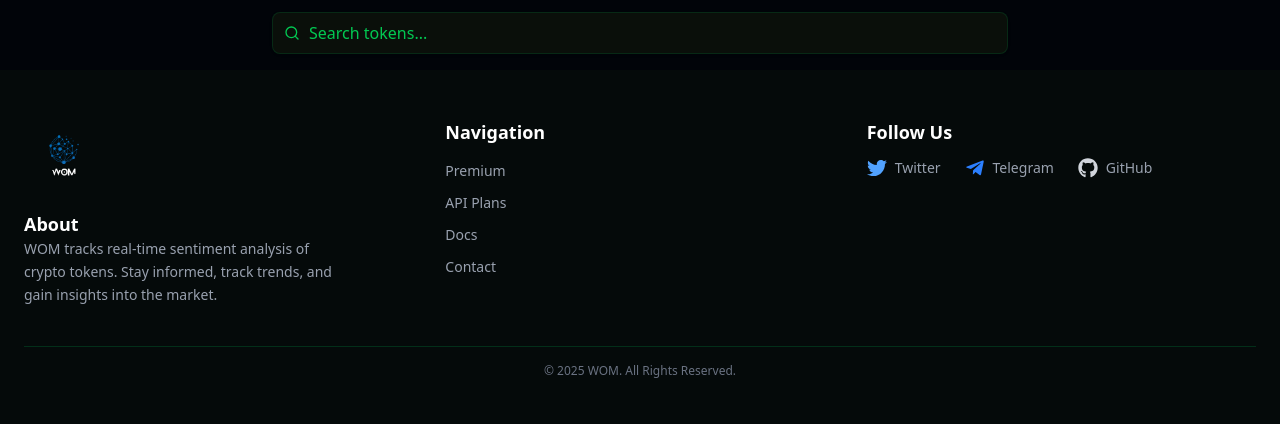
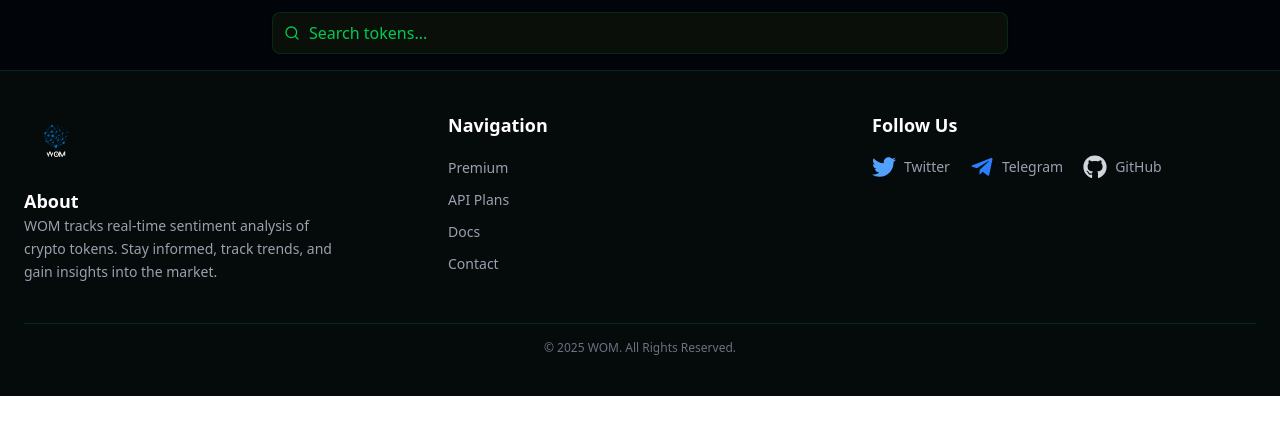
Before and after one commit to cruellacodes/wom-fe, a React (Vite) app: page / in a window 1280 px wide. Shown: the part 505-929 px from the top of the page. After the commit the page ends 901 px from the top, so only its background shows below. Built offline with nearby package versions, Linux system fonts and the light colour scheme; no server answers.

Commit message:
updated footer and some small fixes

```diff
--- a/src/components/Footer.jsx
+++ b/src/components/Footer.jsx
@@ -4,56 +4,60 @@ import Logo from "../assets/logo.png";
 
 const Footer = () => {
   return (
-    <footer className="relative bg-[#050A0A] text-gray-400 py-12 px-6">
-      <div className="max-w-7xl mx-auto grid grid-cols-1 md:grid-cols-3 gap-8 text-center md:text-left">
+    <footer className="relative bg-[#050A0A] text-gray-400 py-10 px-6 border-t border-green-900/40">
+      <div className="max-w-7xl mx-auto grid grid-cols-1 sm:grid-cols-3 gap-10 text-center sm:text-left">
 
         {/* About Section */}
-        <div className="flex flex-col items-center md:items-start">
-          <img src={Logo} alt="WOM Logo" className="w-20 h-20 mb-3" />
+        <div className="flex flex-col items-center sm:items-start">
+          <img src={Logo} alt="WOM Logo" className="w-16 h-16 mb-3 opacity-90 hover:opacity-100 transition duration-300" />
           <h2 className="text-lg font-semibold text-white">About</h2>
-          <p className="text-sm max-w-xs leading-relaxed">
+          <p className="text-sm max-w-xs leading-relaxed text-gray-400">
             WOM tracks real-time sentiment analysis of crypto tokens.
             Stay informed, track trends, and gain insights into the market.
           </p>
         </div>
 
         {/* Navigation Links */}
-        <div className="flex flex-col items-center md:items-start">
-          <h3 className="text-lg font-semibold text-white mb-3">Navigation</h3>
+        <div className="flex flex-col items-center sm:items-start">
+          <h3 className="text-lg font-semibold text-white mb-4">Navigation</h3>
           <ul className="space-y-2">
-            <li><a href="/premium" className="text-sm hover:text-green-400 transition">Premium</a></li>
-            <li><a href="/api-plans" className="text-sm hover:text-green-400 transition">API Plans</a></li>
-            <li><a href="/docs" className="text-sm hover:text-green-400 transition">Docs</a></li>
-            <li><a href="/contact" className="text-sm hover:text-green-400 transition">Contact</a></li>
+            {["Premium", "API Plans", "Docs", "Contact"].map((link, index) => (
+              <li key={index}>
+                <a href={`/${link.toLowerCase().replace(" ", "-")}`}
+                   className="text-sm text-gray-400 hover:text-green-400 transition duration-300 hover:tracking-wider">
+                  {link}
+                </a>
+              </li>
+            ))}
           </ul>
         </div>
 
         {/* Socials */}
-        <div className="flex flex-col items-center md:items-start">
-          <h3 className="text-lg font-semibold text-white mb-3">Follow Us</h3>
-          <div className="flex gap-6">
-            <a href="https://twitter.com/YOUR_TWITTER_HANDLE" target="_blank" rel="noopener noreferrer"
-              className="flex items-center gap-2 text-sm hover:text-green-400 transition">
-              <FaTwitter className="w-5 h-5 text-blue-400" />
-              Twitter
-            </a>
-            <a href="https://t.me/YOUR_TELEGRAM_HANDLE" target="_blank" rel="noopener noreferrer"
-              className="flex items-center gap-2 text-sm hover:text-green-400 transition">
-              <FaTelegramPlane className="w-5 h-5 text-blue-500" />
-              Telegram
-            </a>
-            <a href="https://github.com/YOUR_GITHUB_HANDLE" target="_blank" rel="noopener noreferrer"
-              className="flex items-center gap-2 text-sm hover:text-green-400 transition">
-              <FaGithub className="w-5 h-5 text-gray-300" />
-              GitHub
-            </a>
+        <div className="flex flex-col items-center sm:items-start">
+          <h3 className="text-lg font-semibold text-white mb-4">Follow Us</h3>
+          <div className="flex gap-5">
+            {[
+              { icon: <FaTwitter className="w-6 h-6 text-blue-400" />, name: "Twitter", link: "https://twitter.com/YOUR_TWITTER_HANDLE" },
+              { icon: <FaTelegramPlane className="w-6 h-6 text-blue-500" />, name: "Telegram", link: "https://t.me/YOUR_TELEGRAM_HANDLE" },
+              { icon: <FaGithub className="w-6 h-6 text-gray-300" />, name: "GitHub", link: "https://github.com/YOUR_GITHUB_HANDLE" }
+            ].map((social, index) => (
+              <a
+                key={index}
+                href={social.link}
+                target="_blank"
+                rel="noopener noreferrer"
+                className="flex items-center gap-2 text-sm text-gray-400 hover:text-white transition duration-300 hover:scale-105"
+              >
+                {social.icon} {social.name}
+              </a>
+            ))}
           </div>
         </div>
       </div>
 
       {/* Copyright */}
-      <div className="border-t border-green-800/40 mt-10 pt-4 text-center text-xs text-gray-500">
-        © 2025 WOM. All Rights Reserved.
+      <div className="mt-10 pt-4 text-center text-xs text-gray-500 border-t border-green-800/40">
+        © {new Date().getFullYear()} WOM. All Rights Reserved.
       </div>
     </footer>
   );
--- a/src/components/RadarChart.jsx
+++ b/src/components/RadarChart.jsx
@@ -67,9 +67,12 @@ const RadarChart = ({ tokens }) => {
     yaxis: {
       labels: { style: { colors: "#ffffff", fontSize: "10px" } }
     },
-    stroke: { width: 2, colors: ["#FFFFFF"] },
-    fill: { opacity: 0.7, colors: ["#8A2BE2", "#FFD700", "#00BFFF"] },
-    markers: { size: 4, colors: ["#FFFFFF"] },
+    stroke: {
+      width: 2,
+      colors: ["#8A2BE2", "#FFD700", "#00BFFF"],
+    },
+    fill: { opacity: 0.3 },
+    markers: { size: 4 },
     legend: {
       labels: { colors: ["#8A2BE2", "#FFD700", "#00BFFF"], fontSize: "10px" },
       position: "bottom",
@@ -90,7 +93,6 @@ const RadarChart = ({ tokens }) => {
     },
     colors: ["#8A2BE2", "#FFD700", "#00BFFF"],
   };
-
 
   if (seriesData.length === 0) return <div>No tweet volume data available.</div>;
 
```
